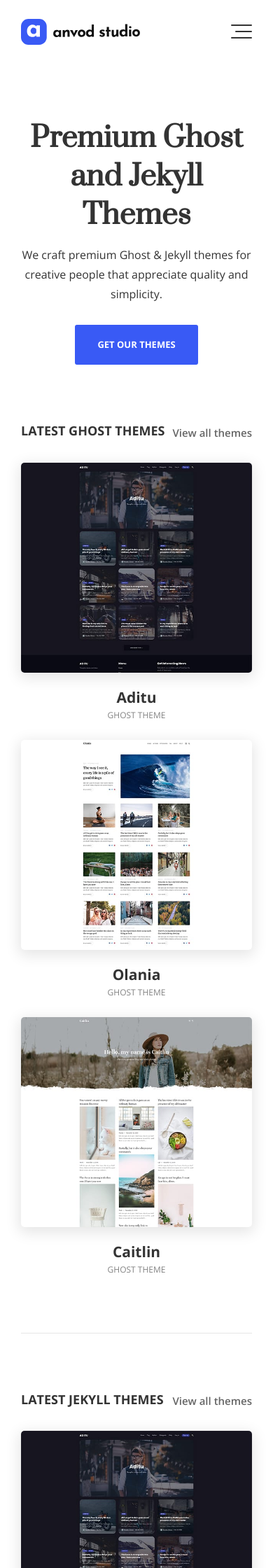
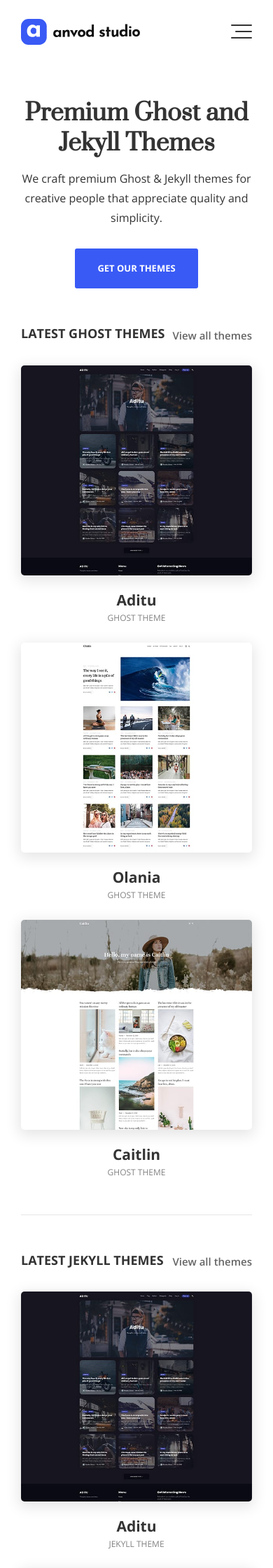
Before and after one commit to anvodstudio/anvodstudio.github.io, a Jekyll site: the page built from index.html, in a window 390 px wide. Shown: the top 2240 px of the page at 70% size. Built offline with Jekyll 4.4.1, drawn with Linux system fonts in a browser that asks for light colours.

Commit message:
added media queries

```diff
--- a/_sass/4-layout/_hero.scss
+++ b/_sass/4-layout/_hero.scss
@@ -2,7 +2,7 @@
 .hero {
   padding: 120px 0;
   @media only screen and (max-width: $mobile) {
-    padding: 80px 0;
+    padding: 50px 0;
   }
 }
 
@@ -43,8 +43,8 @@
   @media only screen and (max-width: $mobile) {
     .hero__title {
       margin: 0 0 15px;
-      font-size: 40px;
-      line-height: 55px;
+      font-size: 33px;
+      line-height: 43px;
     }
 
     .hero__subtitle {
--- a/_sass/4-layout/_themes.scss
+++ b/_sass/4-layout/_themes.scss
@@ -8,6 +8,10 @@
   padding-bottom: 55px;
   margin-bottom: 80px;
   border-bottom: 1px solid $light-gray;
+  @media only screen and (max-width: $mobile) {
+    padding-bottom: 25px;
+    margin-bottom: 50px;
+  }
 }
 
 .theme-image {
--- a/_sass/5-pages/_page.scss
+++ b/_sass/5-pages/_page.scss
@@ -3,7 +3,7 @@
   padding: 100px 0;
   text-align: center;
   @media only screen and (max-width: $mobile) {
-    padding: 80px 0;
+    padding: 50px 0;
   }
 }
 
@@ -11,4 +11,8 @@
   font-family: 'Prata', serif;
   font-size: 43px;
   margin: 0 0 5px;
+  @media only screen and (max-width: $mobile) {
+    font-size: 33px;
+    line-height: 43px;
+  }
 }
```
